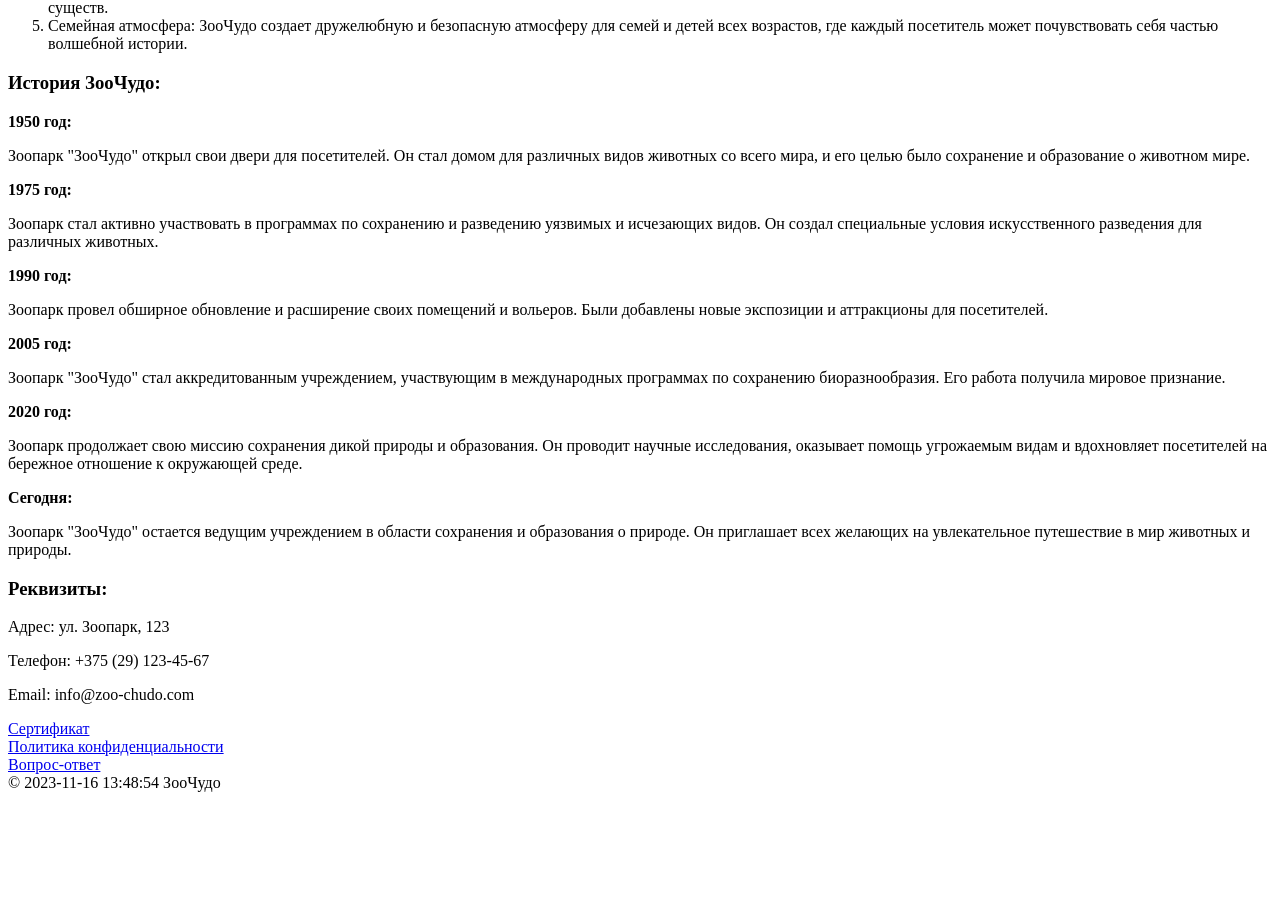
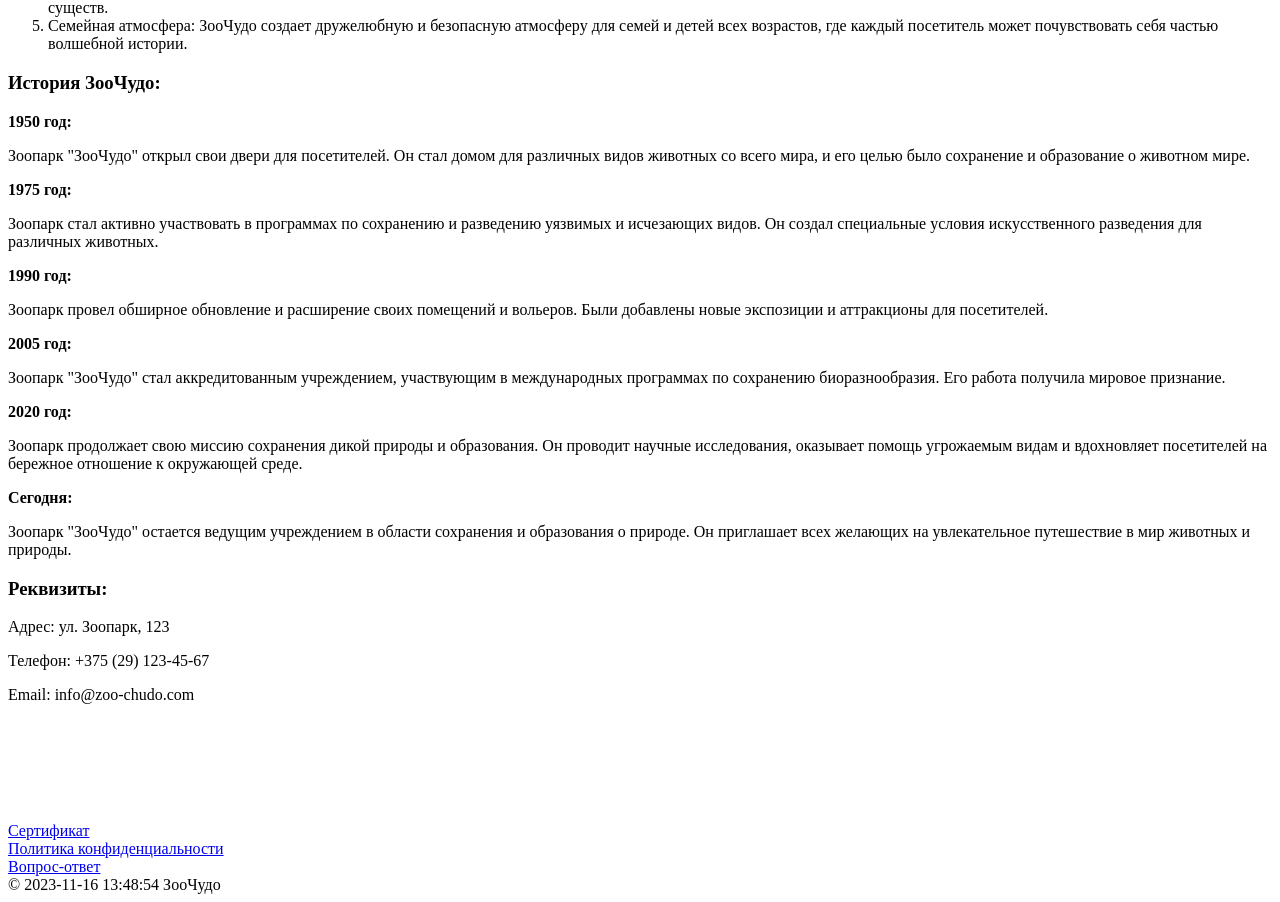
Before and after one commit to AndreichukVladlena/python-django-web-app, a Django app: page /about in a window 1280 px wide. Shown: the part 1011-1913 px from the top of the page. Before the commit the page ends 1803 px from the top, so only its background shows below. Run offline with Django 4.2, Linux system fonts and the light colour scheme; a user stored in the database is signed in; grey boxes are pictures that could not be loaded.

Commit message:
audio added

```diff
--- a/zoo/templates/about.html
+++ b/zoo/templates/about.html
@@ -20,7 +20,7 @@
             </ul>
         </td>
         <td>
-<iframe width="700" height="400" src="https://www.youtube.com/watch?v=yHkFRhuRHqI" allowfullscreen></iframe>
+<iframe width="700" height="400" src="https://www.youtube.com/watch?v=2xUrh0aH2rM" allowfullscreen></iframe>
         </td></tr>
 </table>
 
@@ -90,6 +90,9 @@
         <p>Телефон: +375 (29) 123-45-67</p>
         <p>Email: info@zoo-chudo.com</p>
     </div>
+<br>
+<iframe src="https://www.litres.ru/embed/audioplayer/audioid/67757011/" width="300" height="80" frameborder="0" allowfullscreen="true"></iframe>
+<br>
 <div id="links">
 <a href="certificate" target="_blank">Сертификат</a>
 <br>
```
